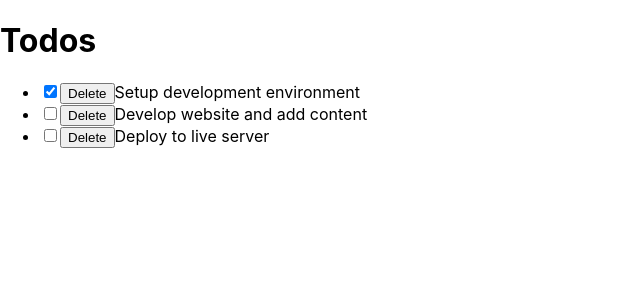
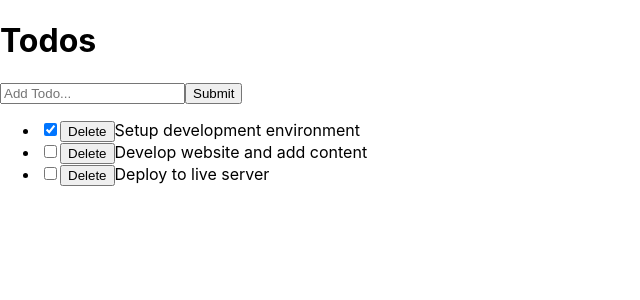
Before and after one commit to soumikdemo/todo-app-react, a React (Create React App) app: page / in a window 1280 px wide. Shown: the top 300 px of the page, without its empty margins (0-640 px from the left). Built offline with nearby package versions, Linux system fonts and the light colour scheme.

Commit message:
form submit & event handling

```diff
--- a/src/components/InputTodo.js
+++ b/src/components/InputTodo.js
@@ -0,0 +1,37 @@
+import React, { Component } from "react";
+
+class InputTodo extends Component {
+    state = {
+        title: "",
+    }
+
+    onChange = (e) =>{
+        this.setState({
+            [e.target.name]: e.target.value
+        });
+    };
+
+    handleSubmit = (e) =>{
+        e.preventDefault();
+
+        if(this.state.title.trim()){
+            this.props.addTodoProps(this.state.title);
+            this.setState({
+                title: ""
+            });
+        }else{
+            alert("Please write item!");
+        }
+    }
+
+    render() {
+        return (
+        <form onSubmit={this.handleSubmit}>
+            <input type="text" name="title" placeholder="Add Todo..." value={this.state.title} onChange={this.onChange} />
+            <button>Submit</button>
+        </form>
+        )
+    }
+}
+
+export default InputTodo
--- a/src/components/TodoContainer.js
+++ b/src/components/TodoContainer.js
@@ -1,22 +1,24 @@
 import React from "react";
 import Header from "./Header";
 import TodosList from "./TodosList";
+import InputTodo from "./InputTodo";
+import { v4 as uuidv4 } from 'uuid';
 
 class TodoContainer extends React.Component {
   state = {
     todos: [
       {
-        id: 1,
+        id: uuidv4(),
         title: "Setup development environment",
         completed: true
       },
       {
-        id: 2,
+        id: uuidv4(),
         title: "Develop website and add content",
         completed: false
       },
       {
-        id: 3,
+        id: uuidv4(),
         title: "Deploy to live server",
         completed: false
       }
@@ -24,6 +26,7 @@
    };
 
   handleChange = (id) =>{
+    //prevState for determining the correct state
     this.setState(prevState =>({
       todos: prevState.todos.map(todo => {
         if(todo.id === id){
@@ -43,6 +46,7 @@
   delTodo = (id) => {
     this.setState({
       todos: [
+        //spreading elements inside array
         ...this.state.todos.filter(todo => {
           return todo.id !== id;
         })
@@ -50,10 +54,23 @@
     });
   };
 
+  addTodoItem = (title) =>{
+    const newItem = {
+      id: uuidv4(),
+      title: title,
+      completed: false,
+    }
+
+    this.setState({
+      todos: [ ...this.state.todos, newItem ]
+    });
+  }
+
   render() {
     return (
       <div>
         <Header />
+        <InputTodo addTodoProps={this.addTodoItem} />
         <TodosList todos={this.state.todos} handleChangeProps={this.handleChange} deleteTodoProps={this.delTodo} />
       </div>
     )
```
